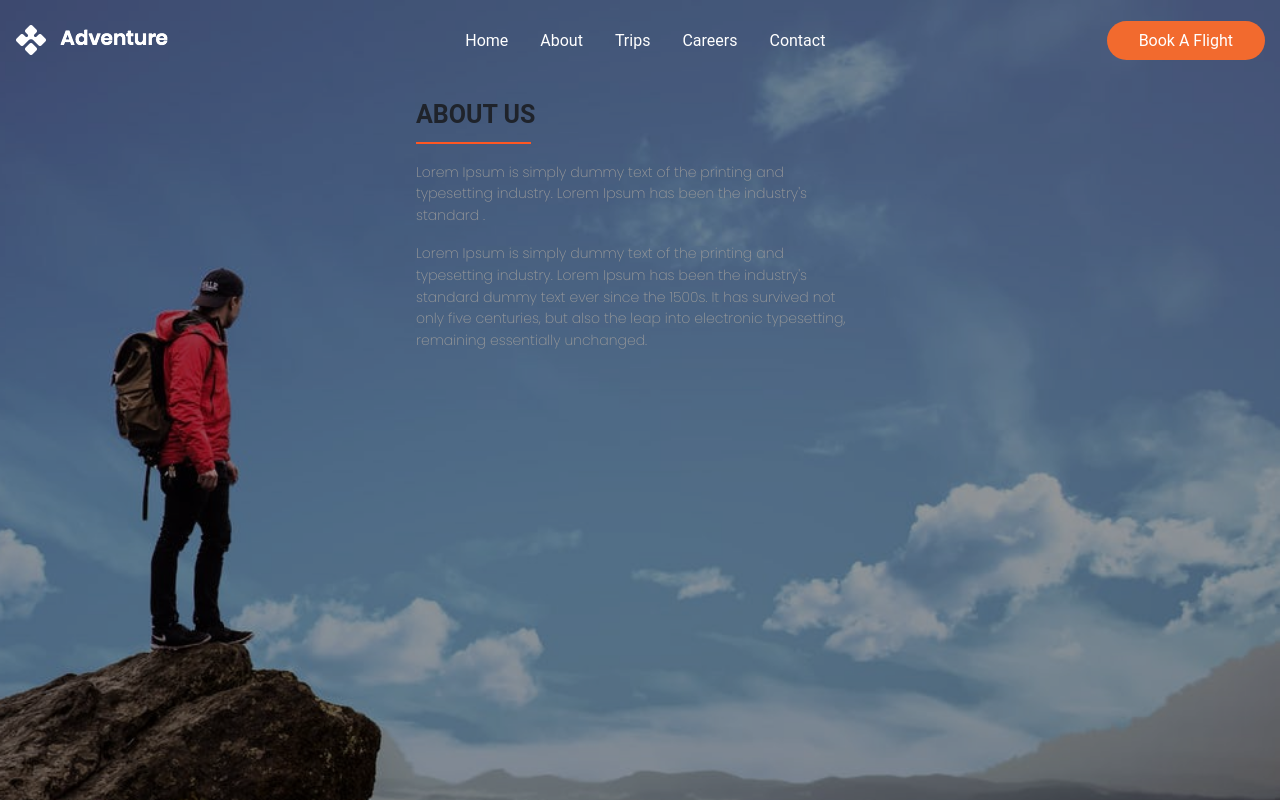
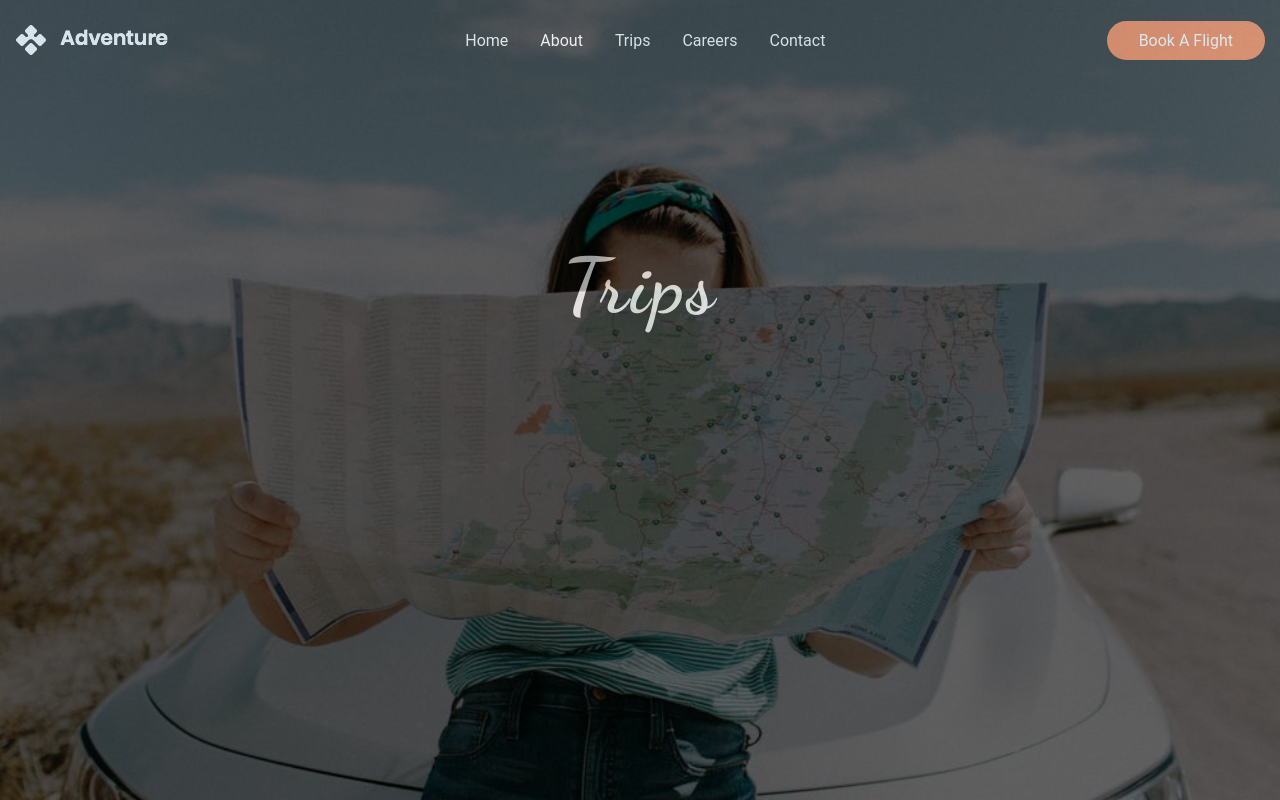
Before and after one commit to ElhamFadel/Travel-React-, a React (Create React App) app: page /about in a window 1280 px wide. Shown: the top 800 px of the page. Built offline with nearby package versions, Linux system fonts and the light colour scheme.

Commit message:
create Generall Hero

```diff
--- /dev/null
+++ b/src/component/GeneralHero/element.js
@@ -0,0 +1,31 @@
+import styled from "styled-components";
+import image from "../../assets/img/trip.jpeg";
+import { Overlay } from "../../component/styles/GlobalStyle";
+export const HeroImage = styled.div`
+  background-image: url(${(props) => props.src});
+  position: relative;
+  height: 100vh;
+  background-repeat: no-repeat;
+  background-size: cover;
+  background-position: right;
+  @media (max-width: 987px) {
+    width: 100%;
+  }
+`;
+export const OverLayComn = styled(Overlay)`
+  opacity: 0.6;
+`;
+export const H1 = styled.h1`
+  font-size: clamp(1.5rem, 6vw, 5rem);
+  margin-bottom: 1.5rem;
+  -webkit-letter-spacing: 3px;
+  -moz-letter-spacing: 3px;
+  -ms-letter-spacing: 3px;
+  letter-spacing: 3px;
+  padding: 0 1rem;
+  font-family: "Dancing Script", cursive;
+  font-weight: bolder;
+  text-align: -webkit-center;
+  margin-top: 10rem;
+  color: #fff;
+`;
--- /dev/null
+++ b/src/component/GeneralHero/index.js
@@ -0,0 +1,19 @@
+import React from "react";
+import Header from "../../component/Header";
+import { HeroImage, OverLayComn, H1 } from "./element";
+
+function index(props) {
+  const { title, image } = props;
+  return (
+    <div className="tripPage">
+      <HeroImage src={image}>
+        <OverLayComn>
+          <Header />
+          <H1>{title}</H1>
+        </OverLayComn>
+      </HeroImage>
+    </div>
+  );
+}
+
+export default index;
--- a/src/pages/About/index.js
+++ b/src/pages/About/index.js
@@ -1,11 +1,14 @@
 import React from "react";
 import Footer from "../../component/Footer";
 import Hero from "../../componentAbout/Hero";
+import image from "../../assets/img/trip.jpeg";
+import GeneralHero from "../../component/GeneralHero";
 
 function index() {
   return (
     <div className="about">
-      <Hero />
+      {/* <Hero /> */}
+      <GeneralHero title={"Trips"} image={image} />
 
       <Footer />
     </div>
```
Also changed, not shown: 1 other file (tests, documents, lock files or other folders).
